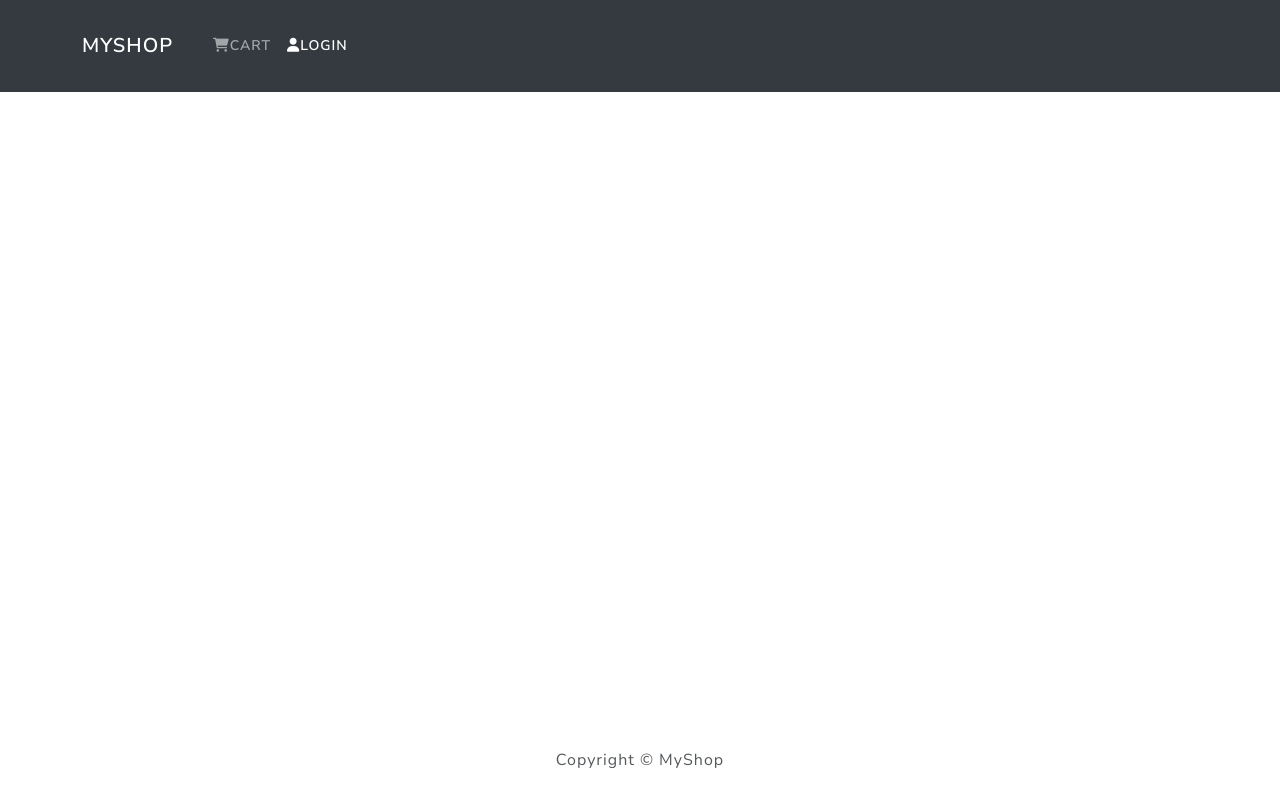
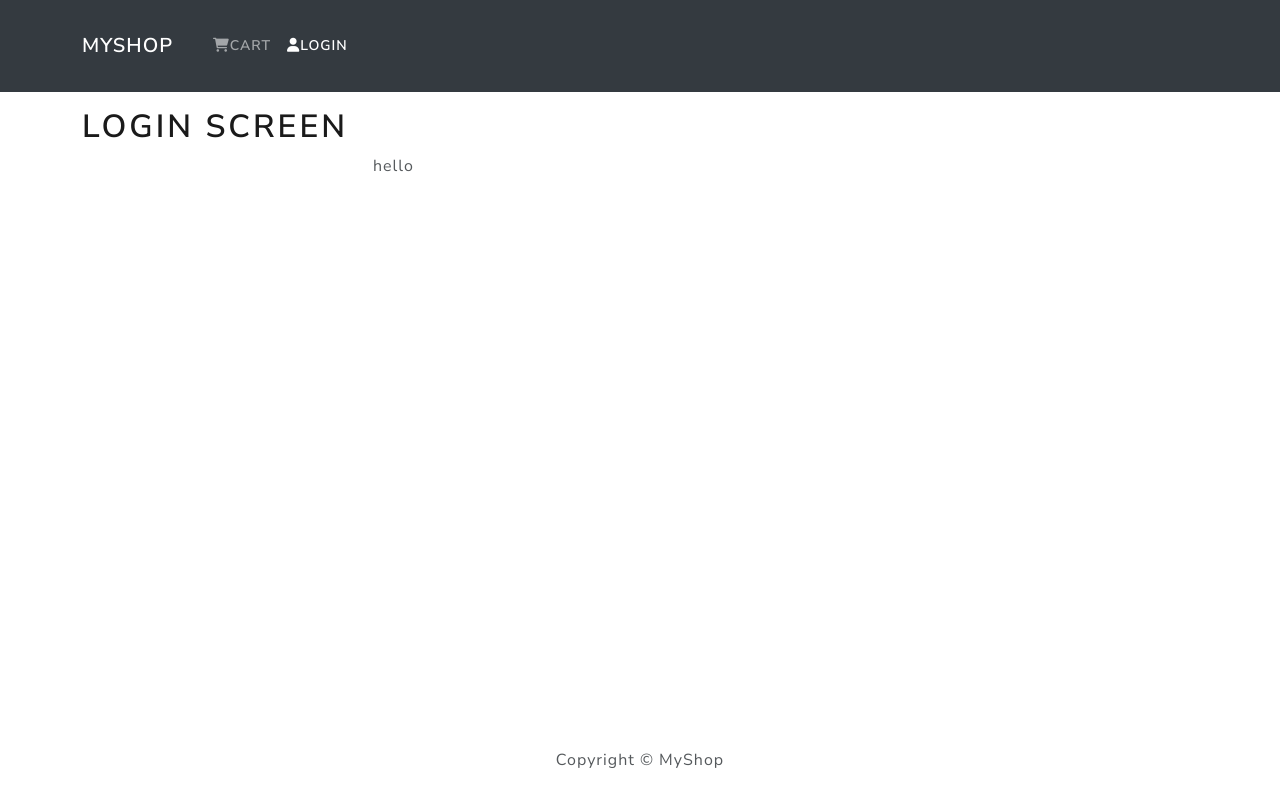
Before and after one commit to ShijuPJohn/ecommerce-frontend, a React (Create React App) app: page /login in a window 1280 px wide. Built offline with nearby package versions, Linux system fonts and the light colour scheme.

Commit message:
add form container component and rectify delete items in order screen

```diff
--- a/src/App.js
+++ b/src/App.js
@@ -5,6 +5,7 @@ import HomeScreen from "./screens/HomeScreen";
 import {BrowserRouter, Route, Routes} from "react-router-dom";
 import ProductScreen from "./screens/ProductScreen";
 import CartScreen from "./screens/CartScreen";
+import LoginScreen from "./screens/loginScreen";
 
 function App() {
     return (<BrowserRouter>
@@ -16,6 +17,7 @@ function App() {
                     <Route path={'/product/:id'} element={<ProductScreen/>}/>
                     <Route path={'/cart/:id'} element={<CartScreen/>}/>
                     <Route path={'/cart'} element={<CartScreen/>}/>
+                    <Route path={'/login'} element={<LoginScreen/>}/>
                 </Routes>
             </Container>
 
--- /dev/null
+++ b/src/components/FormContainer.js
@@ -0,0 +1,17 @@
+import React from 'react';
+import {Col, Container, Row} from "react-bootstrap";
+
+function FormContainer({children}) {
+    return (
+        <Container>
+            <Row className={"justify-content-md-center"}>
+                <Col xs={12} md={6}>
+                    {children}
+                    hello
+                </Col>
+            </Row>
+        </Container>
+    );
+}
+
+export default FormContainer;
--- a/src/screens/CartScreen.js
+++ b/src/screens/CartScreen.js
@@ -73,9 +73,7 @@ function CartScreen(props) {
                                             <Button type={"button"} variant={"light"} onClick={() => {
                                                 removeFromCartHandler(item)
                                             }}>
-                                                <i classNa
-
-                                                   me={'fas fa-trash'}/>
+                                                <i className={'fas fa-trash'}/>
                                             </Button>
                                         </Col>
                                     </Row>
--- a/src/screens/loginScreen.js
+++ b/src/screens/loginScreen.js
@@ -1,9 +1,14 @@
-import React from 'react';
+import React, {useState} from 'react';
+import FormContainer from "../components/FormContainer";
 
 function LoginScreen(props) {
+    const [email, setEmail] = useState("")
+    const [password, setPassword] = useState("")
+
     return (
         <>
             <h1>Login Screen</h1>
+            <FormContainer/>
         </>
     );
 }
```
